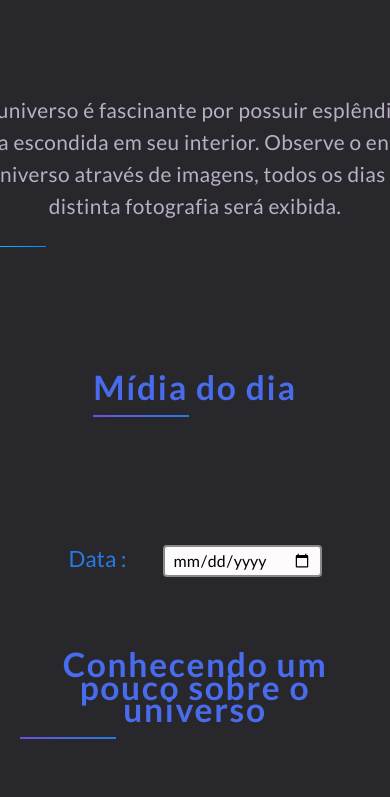
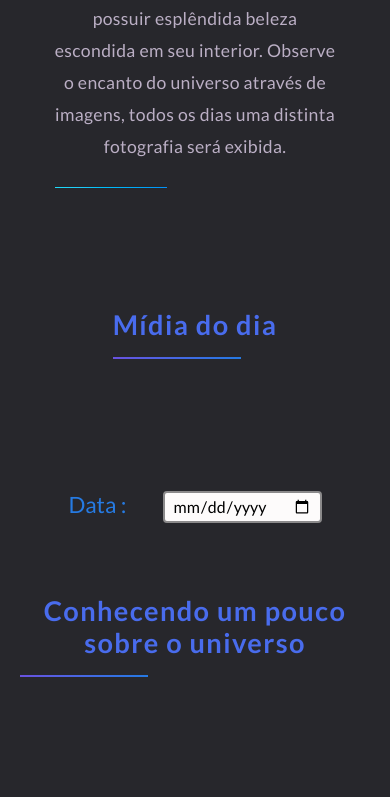
Before and after one commit to IzabellaLoyse/outer-space, a website with bundled scripts: page index.html in a window 390 px wide. Shown: the part 449-1246 px from the top of the page. Built offline with nearby package versions, Linux system fonts and the light colour scheme; no server answers.

Commit message:
feat: Adicionado a responsividade no site

```diff
--- a/index.html
+++ b/index.html
@@ -65,7 +65,7 @@
         <div class="c-about-space__date">
           <label class="c-about-space__label" for="date">Data : </label>
           <input
-            class="c-about-space__input"
+            class="c-about-space__input js-date-input"
             type="date"
             name="date"
             id="date"
--- a/src/js/index.js
+++ b/src/js/index.js
@@ -19,7 +19,7 @@ const loadData = async () => {
 
   const data = await getDataApod();
   const {
-    explanation, title, url, media_type,
+    explanation, title, url, media_type,date
   } = data;
 
   if (media_type === 'image') {
--- /dev/null
+++ b/src/sass/abstracts/_Breakpoints.scss
@@ -0,0 +1,37 @@
+@mixin breakpoint($point) {
+  @if $point == small-only {
+    @media (max-width: 37.4375em) {
+      // 599px
+      @content;
+    }
+  } @else if $point == small-up {
+    @media (min-width: 37.5em) {
+      // 600px
+      @content;
+    }
+  } @else if $point == medium-only {
+    @media (max-width: 56.1875em) {
+      // 899px
+      @content;
+    }
+  } @else if $point == medium-up {
+    @media (min-width: 56.25em) {
+      // 900px
+      @content;
+    }
+  } @else if $point == large-only {
+    @media (max-width: 74.9375em) {
+      // 1199px
+      @content;
+    }
+  } @else if $point == large-up {
+    @media (min-width: 75em) {
+      // 1200px
+      @content;
+    }
+  } @else {
+    @media (min-width: (($point / 16) + 'em')) {
+      @content;
+    }
+  }
+}
--- a/src/sass/base/_Reset.scss
+++ b/src/sass/base/_Reset.scss
@@ -38,8 +38,13 @@ body {
     1;
   font-family: 'Lato', sans-serif;
   font-size: 93.75%;
-  line-height: 1.5em;
+  line-height: 1.8rem;
   overflow: hidden;
+
+  @include breakpoint(small-only) {
+    font-size: 87.5%;
+    line-height: 2rem;
+  }
 }
 
 img,
--- a/src/sass/components/ContainerSpace/_ContainerSpace.scss
+++ b/src/sass/components/ContainerSpace/_ContainerSpace.scss
@@ -4,7 +4,6 @@
   flex-direction: column;
   justify-content: center;
   width: 100%;
-
 }
 
 .c-container-space__title {
@@ -14,7 +13,7 @@
 
 .c-container-space__description {
   color: map-get($colors, 'color-paragraph');
-  font-size: 1.1rem;
+  font-size: 1.2rem;
   font-weight: map-get($font-weight, 'light');
   letter-spacing: 0.02em;
   line-height: 2rem;
@@ -22,4 +21,9 @@
   padding-bottom: 2.5rem;
   text-align: center;
   width: auto;
+
+  @include breakpoint(small-only) {
+    font-size: 1.1rem;
+    max-width: 90%;
+  }
 }
--- a/src/sass/components/Header/_Header.scss
+++ b/src/sass/components/Header/_Header.scss
@@ -14,6 +14,11 @@
     padding-bottom: 3rem;
     padding-right: 2rem;
     position: relative;
+
+    @include breakpoint(small-only) {
+      font-size: 2rem;
+      padding-bottom: 1rem;
+    }
   }
 
   &__description {
@@ -21,10 +26,16 @@
     font-weight: map-get($font-weight, 'regular');
     letter-spacing: 0.02em;
     line-height: 2rem;
-    max-width: 600px;
+    max-width: 650px;
     padding-top: 2rem;
     text-align: center;
     font-size: 1.3rem;
+
+    @include breakpoint(small-only) {
+      font-size: 1.1rem;
+      padding-top: 1rem;
+      max-width: 80%;
+    }
 
     &::after,
     &::before {
@@ -48,11 +59,19 @@
       height: 1px;
       margin-top: 1.5rem;
       width: 20%;
+
+      @include breakpoint(small-only) {
+        width: 40%;
+      }
     }
 
     &::before {
       margin-bottom: 1.5rem;
       margin-left: 31rem;
+
+      @include breakpoint(small-only) {
+        margin-left: 10rem;
+      }
     }
   }
 }
@@ -63,6 +82,11 @@
   font-size: 4rem;
   font-weight: map-get($font-weight, bold);
   padding-bottom: 2rem;
+
+  @include breakpoint(small-only) {
+    font-size: 3rem;
+    padding-bottom: 1rem;
+  }
 }
 
 .c-spacing {
@@ -72,4 +96,8 @@
 .c-logo-planet {
   width: 5.5rem;
   margin-bottom: 2rem;
+
+  @include breakpoint(small-only) {
+    width: 4.5rem;
+  }
 }
--- a/src/sass/components/SpaceTitle/_SpaceTitle.scss
+++ b/src/sass/components/SpaceTitle/_SpaceTitle.scss
@@ -4,6 +4,10 @@
   font-weight: map-get($font-weight, ' regular');
   letter-spacing: 0.05em;
   padding-bottom: 1rem;
+
+  @include breakpoint(small-only) {
+    font-size: 1.7rem;
+  }
 
   &::after {
     content: '';
@@ -20,5 +24,9 @@
     display: block;
     margin-top: 1rem;
     text-align: center;
+
+    @include breakpoint(small-only) {
+      width: 8rem;
+    }
   }
 }
--- a/src/sass/global.scss
+++ b/src/sass/global.scss
@@ -7,6 +7,7 @@
 /*------ ABSTRACTS ------*/
 
 @import './abstracts/Theme';
+@import './abstracts/Breakpoints';
 
 
 /*------ BASE ------*/
```
Also changed, not shown: public/css/global.css, 1 other file.
